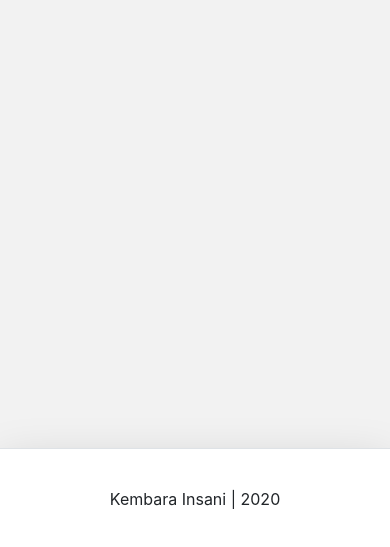
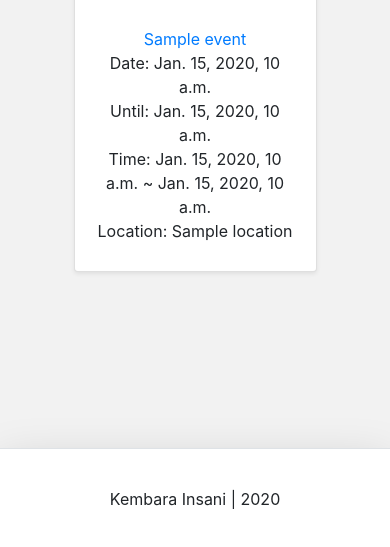
Before and after one commit to iman9714/FYP, a Django app: template event/templates/event/home.html in a window 390 px wide. Shown: the part 548-1095 px from the top of the page. Run offline with Django 3.2, Linux system fonts and the light colour scheme; the template is opened without the code that fills it: most values are stand-ins (such as "Sample title", 1, 10 or a date in 2020); some libraries are stand-ins or nearby versions.

Commit message:
99% complete

```diff
--- a/event/templates/event/event_list.html
+++ b/event/templates/event/event_list.html
@@ -121,7 +121,7 @@ a.float:hover + div.label-container{
 		    {% for event in events %}
 						<div class="col-sm-4">
 							<div class="card shadow-sm">
-									 <img class="card-img-top" src="" >
+									 <img class="card-img-top" src="{% static 'baner.jpg' %}" >
 									 <div class="card-body mt-2 mb-2">
 												<a class="card-title" href="{% url 'detail' event.id %}">{{event.title}}</a><br>
 												Date: {{event.start_date}}<br>
--- a/event/templates/event/home.html
+++ b/event/templates/event/home.html
@@ -17,14 +17,14 @@
 
 <section class="header" style="text-align:center; margin-bottom:30px;"><h1>Recommended Events</h1></section>
 
-<section class="active_event">
+<section class="recommended_event">
 		<div class="row">
 		    {% for event in events %}
           {% for x in rec_id %}
             {% if x == event.id %}
       						<div class="col-sm-4">
       							<div class="card shadow-sm">
-      									 <img class="card-img-top" src="" >
+      									 <img class="card-img-top" src="{% static 'baner.jpg' %}" >
       									 <div class="card-body mt-2 mb-2">
       												<a class="card-title" href="{% url 'detail' event.id %}">{{event.title}}</a><br>
       												Date: {{event.start_date}}<br>
@@ -40,4 +40,29 @@
 		    {% endfor %}
 		</div>
 </section>
+
+<hr>
+<section class="header" style="text-align:center; margin-bottom:30px;"><h1>Joined Events</h1></section>
+
+
+<section class="Joined_event" >
+		<div class="row">
+		    {% for event in joined_event %}
+      						<div class="col-sm-4">
+      							<div class="card shadow-sm">
+      									 <img class="card-img-top" src="{% static 'baner.jpg' %}" >
+      									 <div class="card-body mt-2 mb-2">
+      												<a class="card-title" href="{% url 'detail' event.id %}">{{event.title}}</a><br>
+      												Date: {{event.start_date}}<br>
+      						 					  Until: {{event.start_date}}<br>
+      												Time: {{event.start_time}} ~ {{event.end_time}}<br>
+      												Location: {{event.location}}
+      									 </div>
+      							</div>
+      							<br>
+                    </div>
+		    {% endfor %}
+		</div>
+</section>
+
 {% endblock %}
--- a/event/templates/event/snippets/admin.html
+++ b/event/templates/event/snippets/admin.html
@@ -50,7 +50,7 @@
 </div>
 
 
-<div class="card  shadow sm" style="width:63%; margin-top:10px; margin-right:2%;">
+<div class="card  shadow sm" style="width:63%; height:auto; margin-top:10px; margin-right:2%;">
 <header class="card-header" style="text-align:center;">
   <a href="" data-toggle="modal" data-target="#addactivity"><img src="{% static 'add.svg' %}" style="float:right;" width="25" height="25"></a>
   <h6 class="title">Activity</h6>
@@ -62,8 +62,8 @@
       <div class="collapse" id="activity">
       <li>Description: {{activity.description}}</li>
       <li>Involvement: {{activity.collaboration}}</li>
+      </div>
       <hr>
-      </div>
   {% endfor %}
 
   </ul>
@@ -104,8 +104,8 @@
            {% for x in log.user_id.all %}
               <li>In-Charge : {{x}}</li>
            {% endfor %}
-           <hr>
        </div>
+       <hr>
   {% endfor %}
   </ul>
   <div style="text-align:center;">
--- a/event/templates/event/snippets/public.html
+++ b/event/templates/event/snippets/public.html
@@ -9,7 +9,7 @@
         <td>
             <form action="{% url 'register' %} ">
               {% csrf_token %}
-                   <button name="unjoin-event" type="submit" class="btn btn-success">Register</button>
+                   <button type="submit" class="btn btn-success">Register</button>
             </form>
         </td>
       </tr></table>
```
Also changed, not shown: event/views.py (+20 -14 lines).
